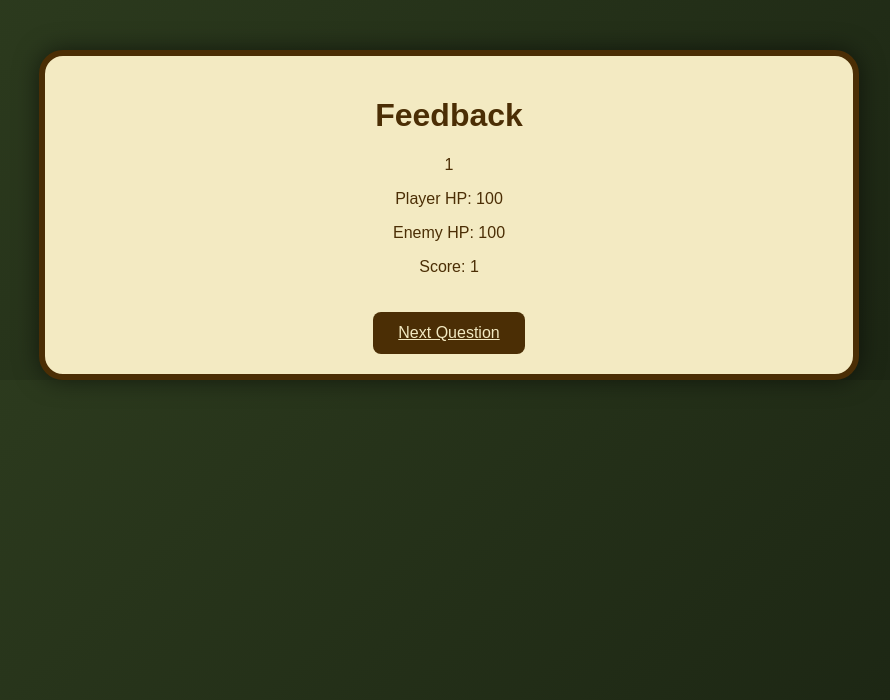
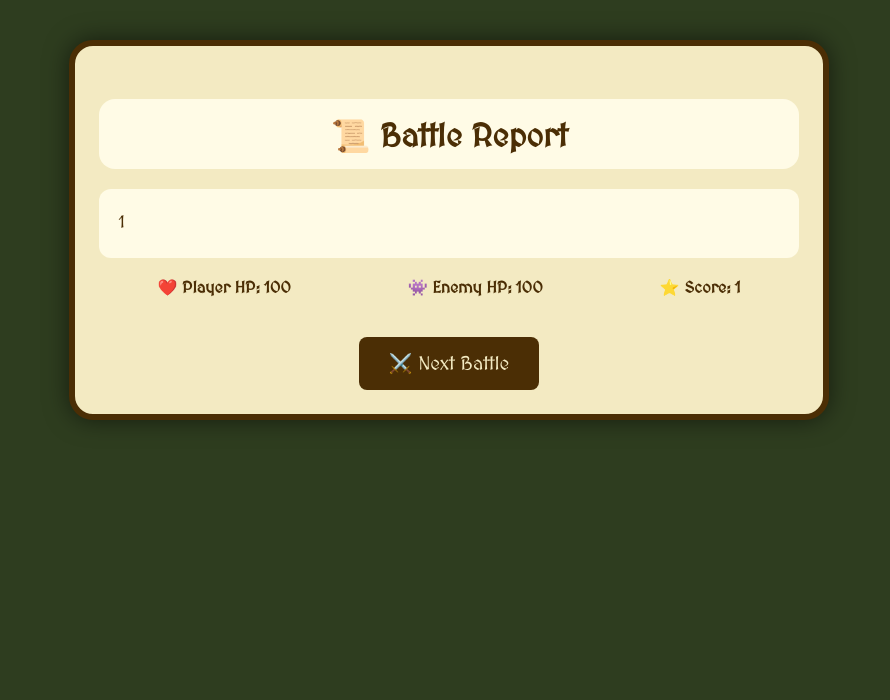
Before and after one commit to mendozaJacob/technical-project-prototype, a Flask app: page /feedback in a window 1280 px wide. Shown: the top 700 px of the page, without its empty margins (191-1081 px from the left). Run offline with Flask 3, Linux system fonts and the light colour scheme; the visitor is signed in with stand-in values (Sample User, id 1).

Commit message:
Add detailed feedback from questions.json to all game modes with MedievalSharp font

```diff
--- a/app.py
+++ b/app.py
@@ -308,22 +308,25 @@
 
         # Only apply this block for the main game mode, not endless or test yourself
         if not session.get('endless_questions') and not session.get('test_questions'):
+            # Get the question feedback
+            question_feedback = question.get('feedback', 'No additional information available.')
+
             if user_answer == correct_answer:
                 session['score'] += score  # Add score
                 session['enemy_hp'] -= (damage * 3)
-                session['feedback'] = f"🔥 Exact answer! Triple damage: {damage*3} and {score} points in {time_taken:.2f} seconds."
+                session['feedback'] = f"🔥 Exact answer! Triple damage: {damage*3} and {score} points in {time_taken:.2f} seconds.<br><br>✅ {question_feedback}"
                 session["current_timer"] = min(60, session.get("current_timer", 45) + 5)  # Add 5s to timer for next question, max 60s
                 session['correct_answers'] = session.get('correct_answers', 0) + 1  # Track correct answers
             elif user_answer in keywords:
                 session['score'] += score  # Add score
                 session['enemy_hp'] -= damage
-                session['feedback'] = f"✅ Correct! You dealt {damage} damage and earned {score} points in {time_taken:.2f} seconds."
+                session['feedback'] = f"✅ Correct! You dealt {damage} damage and earned {score} points in {time_taken:.2f} seconds.<br><br>✅ {question_feedback}"
                 session["current_timer"] = min(60, session.get("current_timer", 45) + 5)  # Add 5s to timer for next question, max 60s
                 session['correct_answers'] = session.get('correct_answers', 0) + 1  # Track correct answers
             else:
                 session['player_hp'] -= BASE_DAMAGE * current_level
                 session['score'] -= 5  # Deduct points for wrong answer
-                session['feedback'] = "❌ Incorrect!"
+                session['feedback'] = f"❌ Incorrect!<br><br>💡 {question_feedback}"
                 session["current_timer"] = max(10, session.get("current_timer", 45) - 5)  # Deduct 5s from timer for next question, min 10s
                 session['wrong_answers'] = session.get('wrong_answers', 0) + 1  # Track wrong answers
 
@@ -514,7 +517,9 @@
         session['test_user_answers'].append({
             'question': question.get('q', ''),
             'user_answer': user_answer,
-            'correct_answer': correct_answer
+            'correct_answer': correct_answer,
+            'correct': user_answer == correct_answer or user_answer in keywords,
+            'feedback': question.get('feedback', 'No additional information available.')
         })
         if user_answer == correct_answer or user_answer in keywords:
             session['test_correct'] = correct_count + 1
@@ -711,6 +716,21 @@
         else:
             keywords = [str(k).strip().lower() for k in raw_keywords]
         correct = user_answer == correct_answer or user_answer in keywords
+
+        # Store feedback for this question
+        question_feedback = question.get('feedback', 'No additional information available.')
+        if 'endless_feedback_list' not in session:
+            session['endless_feedback_list'] = []
+
+        feedback_entry = {
+            'question': question.get('q', ''),
+            'user_answer': user_answer,
+            'correct_answer': correct_answer,
+            'correct': correct,
+            'feedback': question_feedback
+        }
+        session['endless_feedback_list'].append(feedback_entry)
+
         session['endless_total_answered'] = session.get('endless_total_answered', 0) + 1
         if correct:
             session['endless_score'] = session.get('endless_score', 0) + 10
@@ -748,6 +768,8 @@
     wrong = session.get('endless_wrong', 0)
     total_time = time.time() - session.get('endless_start_time', time.time())
     player_name = session.get('player_name', None)
+    feedback_list = session.get('endless_feedback_list', [])
+
     if request.method == 'POST':
         if not player_name:
             player_name = request.form.get('player_name', 'Anonymous')
@@ -765,8 +787,18 @@
         session.pop('endless_score_initialized', None)
         session.pop('endless_question_start', None)
         session.pop('endless_current_question', None)
+        session.pop('endless_feedback_list', None)
         session.pop('player_name', None)
         return redirect(url_for('leaderboard'))
+    return render_template('endless_result.html',
+                          score=score,
+                          highest_streak=highest_streak,
+                          total_questions=total_answered,
+                          correct=correct,
+                          wrong=wrong,
+                          total_time=round(total_time, 2),
+                          player_name=player_name,
+                          feedback_list=feedback_list)
     return render_template('endless_result.html',
                           score=score,
                           highest_streak=highest_streak,
--- a/templates/feedback.html
+++ b/templates/feedback.html
@@ -4,16 +4,85 @@
     <meta charset="UTF-8">
     <meta name="viewport" content="width=device-width, initial-scale=1.0">
     <title>Gamify RPG - Feedback</title>
+    <link href="https://fonts.googleapis.com/css2?family=MedievalSharp&display=swap" rel="stylesheet">
     <link rel="stylesheet" href="{{ url_for('static', filename='style.css') }}">
+    <style>
+        body {
+            font-family: 'MedievalSharp', cursive;
+            background: #2e3d1f;
+            color: #f3eac2;
+            margin: 0;
+            padding: 20px;
+        }
+        .feedback-container {
+            max-width: 700px;
+            margin: 20px auto;
+            background: #f3eac2;
+            border: 6px solid #4b2e05;
+            border-radius: 24px;
+            box-shadow: 0 0 24px #0008;
+            padding: 32px 24px 24px 24px;
+            text-align: center;
+        }
+        .feedback-title {
+            color: #4b2e05;
+            font-size: 2em;
+            font-weight: bold;
+            background: #fffbe6;
+            border-radius: 16px;
+            padding: 18px 0 14px 0;
+            margin-bottom: 18px;
+        }
+        .feedback-content {
+            color: #4b2e05;
+            background: #fffbe6;
+            border-radius: 12px;
+            padding: 20px;
+            margin: 20px 0;
+            font-size: 1.1em;
+            line-height: 1.6;
+            text-align: left;
+        }
+        .stats {
+            display: flex;
+            justify-content: space-around;
+            margin: 20px 0;
+            color: #4b2e05;
+            font-weight: bold;
+        }
+        .btn {
+            font-family: 'MedievalSharp', cursive;
+            background: #4b2e05;
+            color: #f3eac2;
+            border: none;
+            padding: 15px 30px;
+            border-radius: 8px;
+            cursor: pointer;
+            font-size: 1.2em;
+            text-decoration: none;
+            display: inline-block;
+            margin-top: 20px;
+        }
+        .btn:hover {
+            background: #6d4106;
+        }
+    </style>
 </head>
 <body>
-    <div class="container">
-        <h1>Feedback</h1>
-        <p>{{ feedback }}</p>
-        <p>Player HP: {{ player_hp }}</p>
-        <p>Enemy HP: {{ enemy_hp }}</p>
-        <p>Score: {{ score }}</p>
-        <a href="{{ url_for('game') }}" class="btn">Next Question</a>
+    <div class="feedback-container">
+        <h1 class="feedback-title">📜 Battle Report</h1>
+
+        <div class="feedback-content">
+            {{ feedback|safe }}
+        </div>
+
+        <div class="stats">
+            <div>❤️ Player HP: {{ player_hp }}</div>
+            <div>👾 Enemy HP: {{ enemy_hp }}</div>
+            <div>⭐ Score: {{ score }}</div>
+        </div>
+
+        <a href="{{ url_for('game') }}" class="btn">⚔️ Next Battle</a>
     </div>
 </body>
 </html>
```
Also changed, not shown: templates/endless_result.html (+73 -2 lines), templates/test_yourself_result.html (+9 -2 lines), 4 other files.
